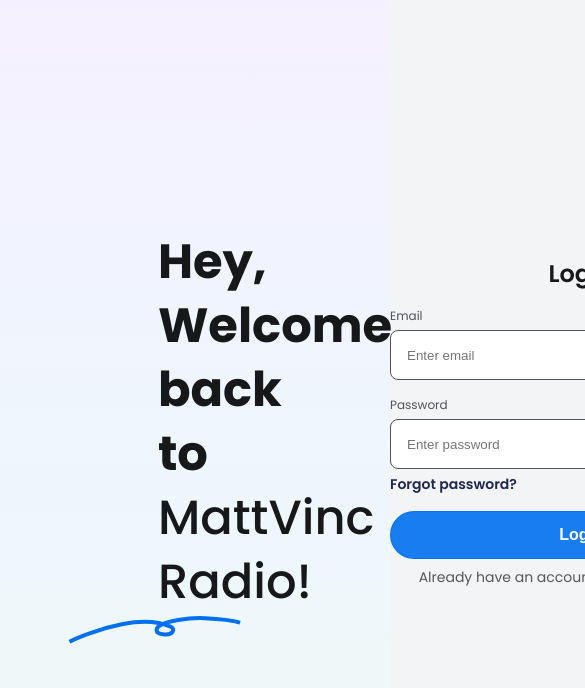
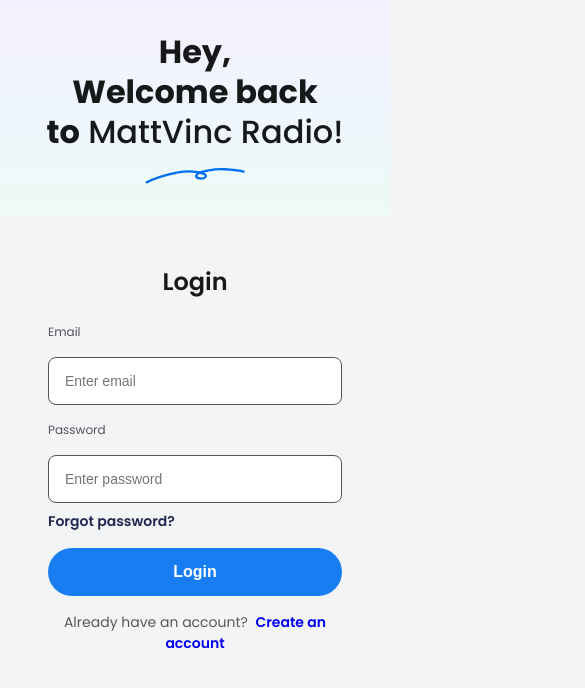
Before and after one commit to mathetis041/radio-app, a React (Create React App) app: page /login in a window 390 px wide. Shown: the top 688 px of the page, 585 px wide, since content can reach past the window. Built offline with nearby package versions, Linux system fonts and the light colour scheme.

Commit message:
onboarding responsiveness

```diff
--- a/src/CSSModules/Login.module.css
+++ b/src/CSSModules/Login.module.css
@@ -1,113 +1,130 @@
-@import url('https://fonts.googleapis.com/css2?family=Poppins:ital,wght@0,100;0,200;0,300;0,400;0,500;0,600;0,700;0,800;0,900;1,100;1,200;1,300;1,400;1,500;1,600;1,700;1,800;1,900&display=swap');
+@import url('https://fonts.googleapis.com/css2?family=Poppins:wght@100..900&display=swap');
 
 * {
+    margin: 0;
     padding: 0;
-    margin: 0;
+    box-sizing: border-box;
+}
+
+body {
+    font-family: 'Poppins', sans-serif;
 }
 
 .container {
     display: flex;
-    margin: 0;
-    padding: 0;
     height: 100vh;
-    font-family: 'Poppins', system-ui, -apple-system, BlinkMacSystemFont, 'Segoe UI', Roboto, Oxygen, Ubuntu, Cantarell, 'Open Sans', 'Helvetica Neue', sans-serif;
+    width: 100%;
+    overflow: hidden;
+    font-family: 'Poppins', sans-serif;
 }
 
+/* Left Section */
 .left {
-    background-image: linear-gradient(rgba(245, 240, 255, 1), rgba(239, 246, 254, 1), rgba(237, 250, 245, 1));
-    height: 100vh;
-    width: 100%;
-    display: flex;
-    flex-direction: column;
-    justify-content: center;
-    align-items: center;
-    color: rgba(23, 24, 26, 1);
-    position: relative;
-}
-
-.right {
-    height: 100vh;
-    width: 100%;
-    display: flex;
+    width: 50%;
+    height: 100%;
+    background: linear-gradient(rgba(245, 240, 255, 1), rgba(239, 246, 254, 1), rgba(237, 250, 245, 1));
     display: flex;
     justify-content: center;
     align-items: center;
+    position: relative;
+    padding: 2rem;
     flex-direction: column;
 }
 
 .mainText {
-    font-family: "Poppins", sans-serif;
+    font-size: 48px;
     font-weight: 700;
-    font-style: normal;
-    font-size: 48px;
+    color: rgba(23, 24, 26, 1);
+    line-height: 64px;
     text-align: left;
-    margin-left: 10rem;
-    line-height: 64px;
+    width: 100%;
+    max-width: 400px;
 }
 
 .mainSpanText {
     font-weight: 500;
 }
 
-.form-container {
-
-    display: flex;
-    flex-direction: column;
+.image {
+    position: absolute;
+    bottom: 12rem;
+    right: 15rem;
+    width: auto;
+    max-width: 100px;
 }
 
-.form-content {
+/* Right Section */
+.right {
+    width: 50%;
+    height: 100%;
     display: flex;
-    flex-direction: column;
-    color: rgba(81, 84, 88, 1);
+    justify-content: center;
+    align-items: center;
+    padding: 2rem;
 }
 
-.input {
-    width: 364px;
-    height: 48px;
-    border: 1px solid rgba(81, 84, 88, 1);
-    border-radius: 8px;
-    padding-left: 16px;
-
-}
-
-label {
-    text-align: left;
-    padding-bottom: 5px;
-    font-size: 12px;
-}
-
-label:nth-child(3) {
-    margin-top: 1rem;
-}
-
-.forgot {
-    text-align: left;
-    font-weight: 600;
-    font-size: 14px;
-    margin-top: 5px;
-    color: rgba(31, 40, 79, 1);
+.form-container {
+    width: 100%;
+    max-width: 400px;
 }
 
 .login {
     font-size: 24px;
     font-weight: 600;
     color: rgba(23, 24, 26, 1);
+    margin-bottom: 1.5rem;
     text-align: center;
-    margin-bottom: 1rem;
-    font-family: 'Poppins', system-ui, -apple-system, BlinkMacSystemFont, 'Segoe UI', Roboto, Oxygen, Ubuntu, Cantarell, 'Open Sans', 'Helvetica Neue', sans-serif;
 }
 
+.form-content {
+    display: flex;
+    flex-direction: column;
+    gap: 1rem;
+}
+
+label {
+    font-size: 12px;
+    color: rgba(81, 84, 88, 1);
+}
+
+.input {
+    height: 48px;
+    padding: 0 1rem;
+    border: 1px solid rgba(81, 84, 88, 1);
+    border-radius: 8px;
+    font-size: 14px;
+    outline: none;
+}
+
+.input:focus {
+    border-color: rgba(0, 112, 240, 0.9);
+}
+
+/* Buttons */
 .submit {
+    height: 48px;
+    width: 100%;
+    border: none;
     border-radius: 30px;
-    padding: 12px 24px;
-    border: 1px solid rgba(0, 112, 240, 0.9);
     background-color: rgba(0, 112, 240, 0.9);
+    color: white;
     font-weight: 600;
     font-size: 16px;
-    color: #fff;
-    width: 100%;
-    height: 48px;
     margin-top: 1rem;
+    cursor: pointer;
+    transition: background 0.3s ease-in-out;
+}
+
+.submit:hover {
+    background-color: rgba(0, 112, 240, 1);
+}
+
+/* Helper Links */
+.forgot {
+    font-size: 14px;
+    font-weight: 600;
+    color: rgba(31, 40, 79, 1);
+    margin-top: 0.5rem;
     cursor: pointer;
 }
 
@@ -115,56 +132,76 @@ label:nth-child(3) {
     font-size: 14px;
     text-align: center;
     color: rgba(87, 87, 87, 1);
-    font-weight: 400;
-    margin-top: .5rem;
+    margin-top: 1rem;
 }
 
 .span-create {
-    font-size: 14px;
     font-weight: 600;
     color: rgba(31, 40, 79, 1);
     text-decoration: none;
-
 }
 
-.image {
-    position: absolute;
-    bottom: 12.5rem;
-    right: 9.3rem;
+/* Notifications */
+.error-message {
+    font-size: 12px;
+    font-weight: 500;
+    color: rgba(255, 0, 0, 0.8);
+    margin-top: 0.25rem;
 }
 
+.message {
+    font-size: 12px;
+    font-weight: 500;
+    color: rgba(0, 148, 0, 0.8);
+    margin-top: 0.25rem;
+}
+
+/* Extra Texts */
 .extra-text {
     font-size: 12px;
     text-align: center;
-    font-family: 'Poppins', system-ui, -apple-system, BlinkMacSystemFont, 'Segoe UI', Roboto, Oxygen, Ubuntu, Cantarell, 'Open Sans', 'Helvetica Neue', sans-serif;
     color: rgba(81, 84, 88, 1);
     margin-top: 1rem;
 }
 
 .extra-text2 {
+    font-size: 12px;
+    font-weight: 500;
     text-decoration: underline;
-    text-align: center;
-    font-weight: 500;
-    font-size: 12px;
     color: rgba(81, 84, 88, 1);
     cursor: pointer;
+    text-align: center;
+    margin-top: 0.25rem;
 }
 
-/*@media (max-width: 860px) {*/
-/*    body {*/
-/*        display: none;*/
-/*    }*/
-/*}*/
+/* Responsive */
+@media screen and (max-width: 860px) {
+    .container {
+        flex-direction: column;
+    }
 
+    .left,
+    .right {
+        width: 100%;
+        height: auto;
+    }
 
-.error-message {
-    font-size: 11px;
-    font-weight: 500;
-    color: rgba(255, 0, 0, .8)
+    .mainText {
+        font-size: 32px;
+        line-height: 40px;
+        text-align: center;
+        margin-left: 0;
+    }
+
+    .image {
+        position: relative;
+        bottom: unset;
+        right: unset;
+        margin-top: 1rem;
+    }
+
+    .form-container {
+        width: 100%;
+        padding: 1rem;
+    }
 }
-
-.message {
-    font-size: 11px;
-    font-weight: 500;
-    color: rgba(0, 148, 0, .8)
-}
```
Also changed, not shown: src/Auth/Auth.ts (+4 -4 lines).
